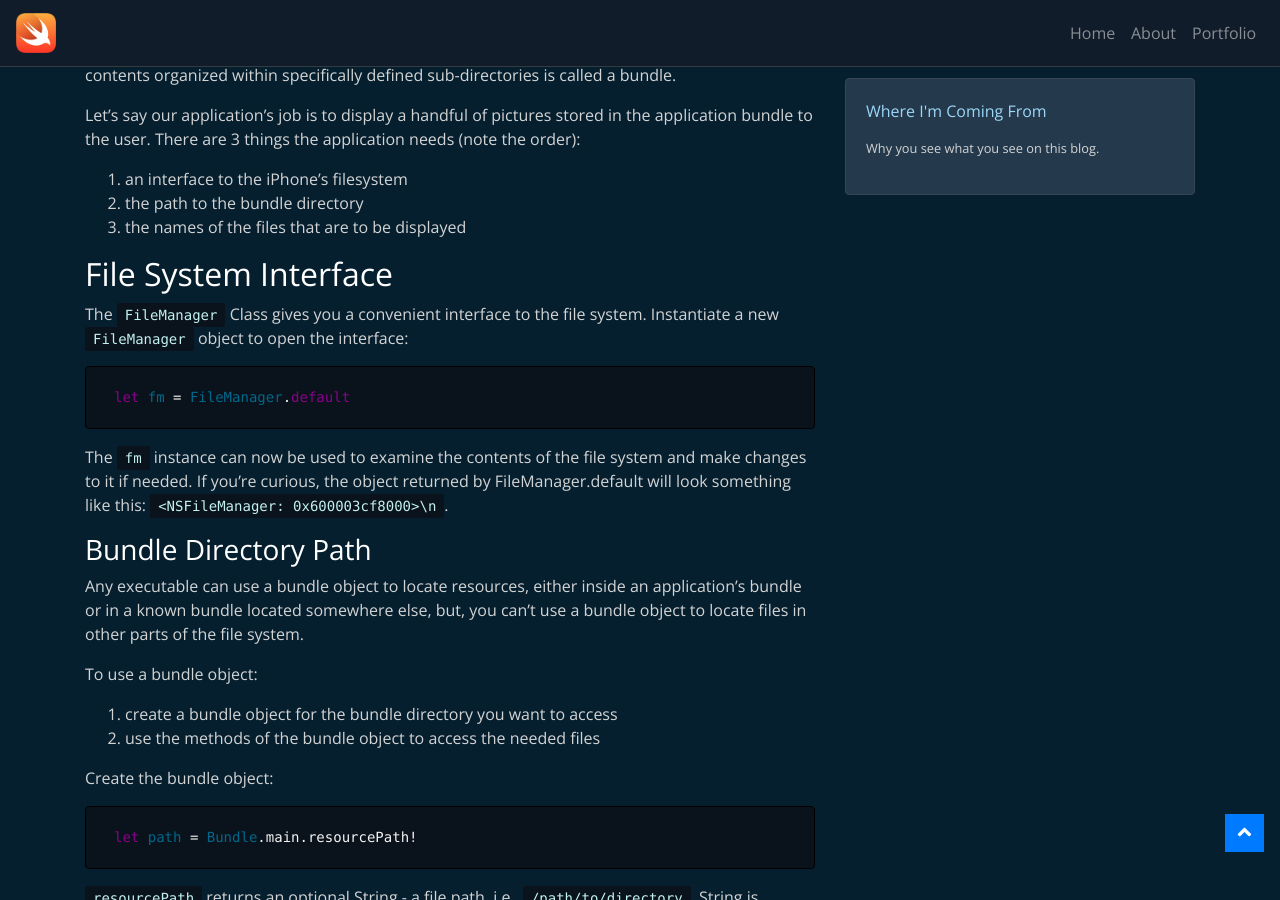
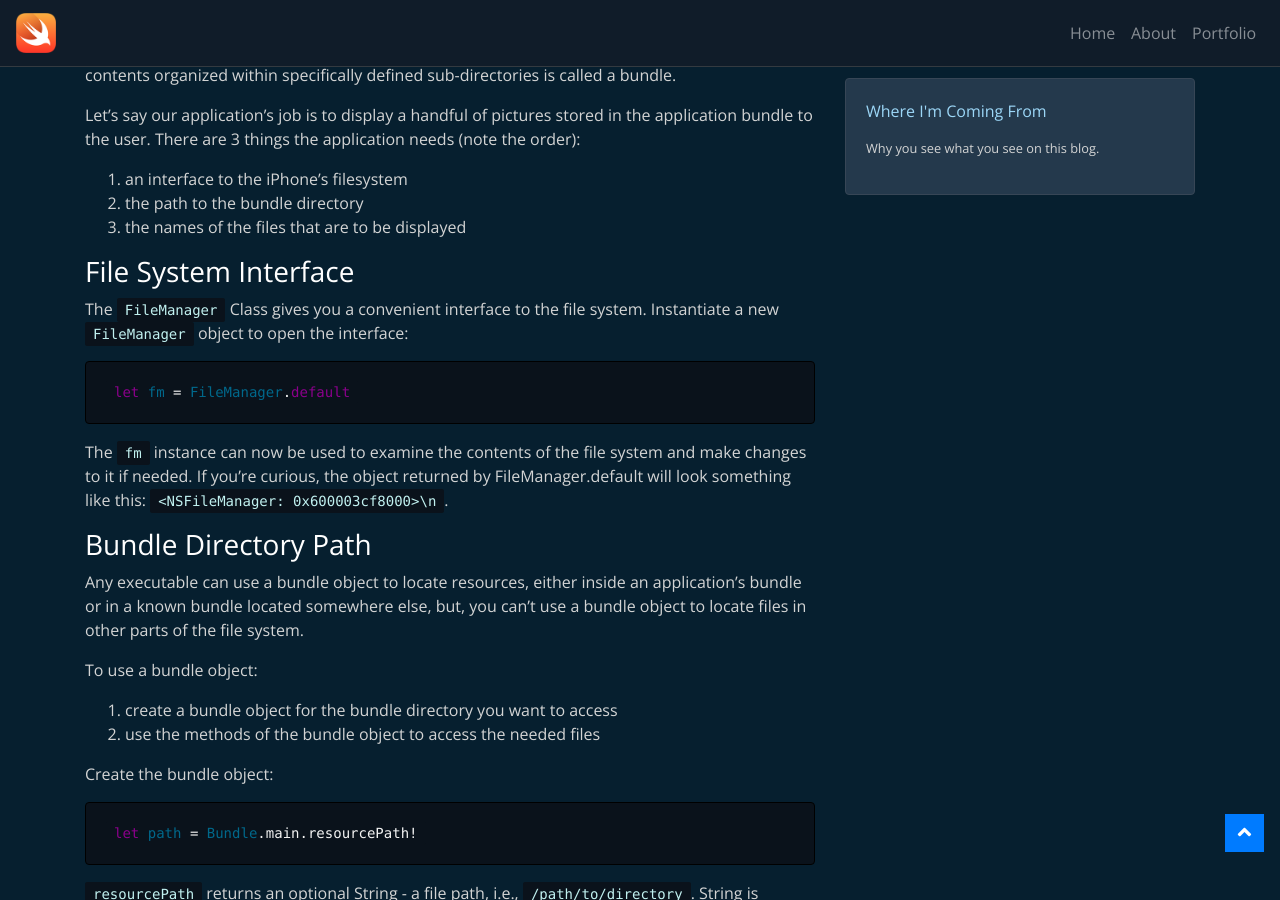
Before and after one commit to Swift-Lang-Learn/swift-lang-learn.github.io, a Jekyll site: the page built from _posts/2020-04-23-ios-file-access.md, in a window 1280 px wide and 900 px high, scrolled down 577 px. Built offline with Jekyll 4.4.1, drawn with Linux system fonts in a browser that asks for light colours.

```diff
--- a/_posts/2020-04-23-ios-file-access.md
+++ b/_posts/2020-04-23-ios-file-access.md
@@ -18,7 +18,7 @@ Let’s say our application’s job is to display a handful of pictures stored i
 2. the path to the bundle directory
 3. the names of the files that are to be displayed
 
-## File System Interface
+### File System Interface
 The `FileManager` Class gives you a convenient interface to the file system.  Instantiate a new `FileManager` object to open the interface:
 
 {% highlight swift %}
```
